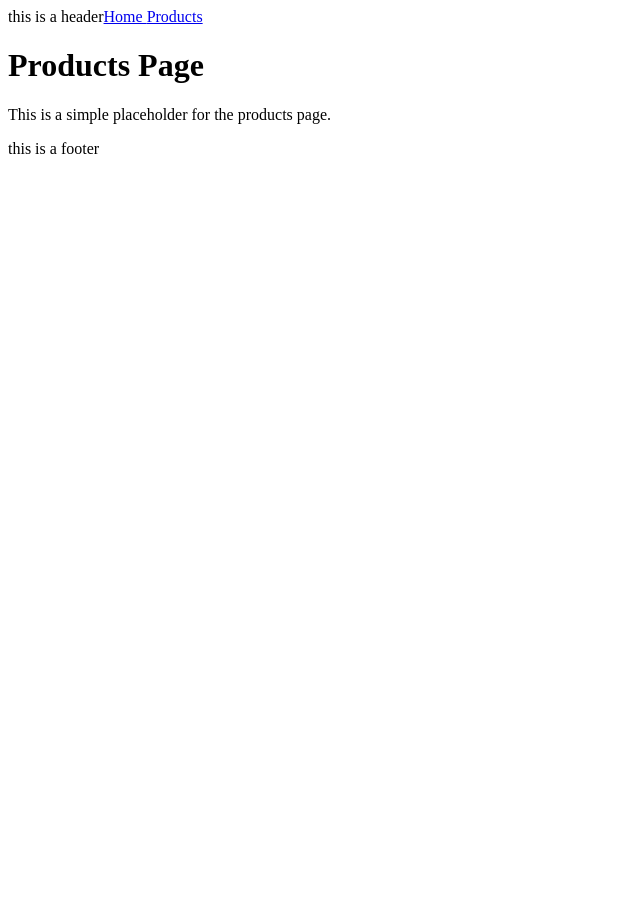
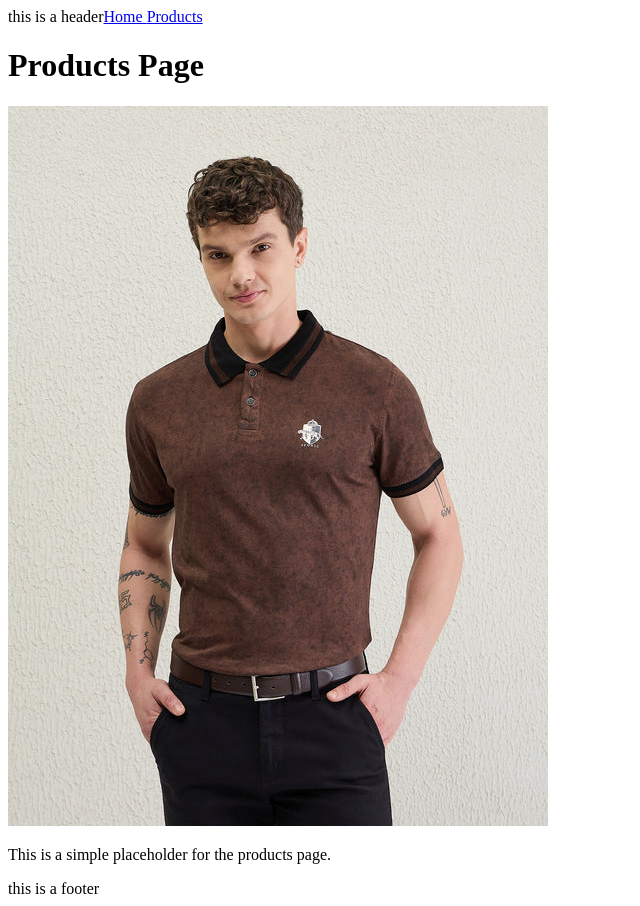
Before and after one commit to CodeMaverick4/routing-task, a Next.js app: page /products in a window 1280 px wide. Shown: the whole page, without its empty margins (0-640 px from the left). Before the commit the page ends 800 px from the top, so only its background shows below. Built offline with nearby package versions, Linux system fonts and the light colour scheme; no server answers.

Commit message:
images addeed in the product page

```diff
--- a/app/products/page.js
+++ b/app/products/page.js
@@ -16,6 +16,7 @@ export default function Product() {
     return (
         <main>
             <h1>Products Page</h1>
+            <img src="images/photo.jpg" alt="" />
             <p>This is a simple placeholder for the products page.</p>
         </main>
     );
```
Also changed, not shown: public/images/photo.jpg (added).
